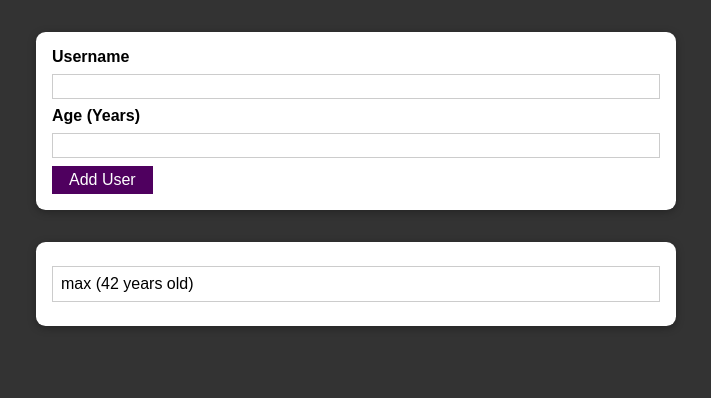
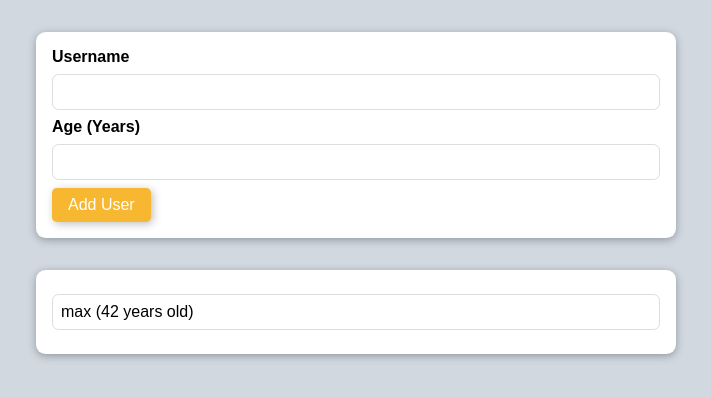
Before and after one commit to MahdiMajdian/UserList-React, a React (Create React App) app: page / in a window 1280 px wide. Shown: the top 398 px of the page, without its empty margins (284-995 px from the left). Built offline with nearby package versions, Linux system fonts and the light colour scheme.

Commit message:
major color changes

```diff
--- a/src/components/UI/Button.module.css
+++ b/src/components/UI/Button.module.css
@@ -1,17 +1,18 @@
 
 .button {
     font: inherit;
-    border: 1px solid #4f005f;
-    background: #4f005f;
+    border-radius: 0.3rem;
+    box-shadow:2px 2px 8px rgba(0, 0, 0, 0.253);
+    border: none;
+    background: #F7B731;
     color: white;
-    padding: 0.25rem 1rem;
+    padding: 0.5rem 1rem;
     cursor: pointer;
   }
 
   .button:hover,
   .button:active {
-    background: #741188;
-    border-color: #741188;
+    background: #FED330;
   }
 
   .button:focus {
--- a/src/components/UI/ErrorModal.module.css
+++ b/src/components/UI/ErrorModal.module.css
@@ -18,7 +18,7 @@
 }
 
 .header {
-  background: #4f005f;
+  background: #F7B731;
   padding: 1rem;
 }
 
--- a/src/components/Users/AddUser.module.css
+++ b/src/components/Users/AddUser.module.css
@@ -15,12 +15,13 @@
     font: inherit;
     display: block;
     width: 100%;
-    border: 1px solid #ccc;
-    padding: 0.15rem;
+    border: 1px solid #ddd;
+    border-radius: 0.4rem;
+    padding: 0.5rem;
     margin-bottom: 0.5rem;
   }
 
   .input input:focus {
     outline: none;
-    border-color: #4f005f;
+    border-color: #bbb;
   }
--- a/src/components/Users/UsersList.module.css
+++ b/src/components/Users/UsersList.module.css
@@ -10,7 +10,9 @@
   }
 
   .users li {
-    border: 1px solid #ccc;
+    border: 1px solid #ddd;
     margin: 0.5rem 0;
     padding: 0.5rem;
+    border-radius: 0.4rem;
+
   }
--- a/src/index.css
+++ b/src/index.css
@@ -8,5 +8,5 @@ html {
 
 body {
   margin: 0;
-  background: #333;
+  background: #D1D8E0;
 }
```
